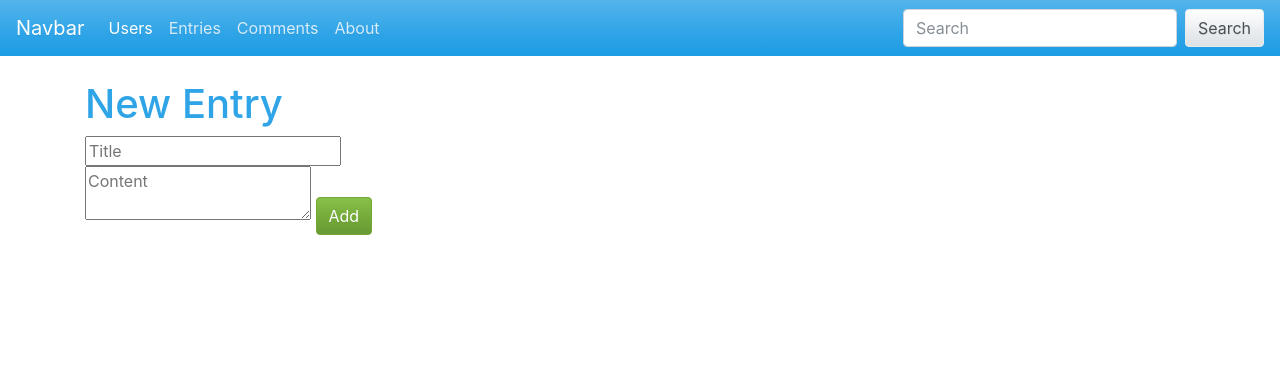
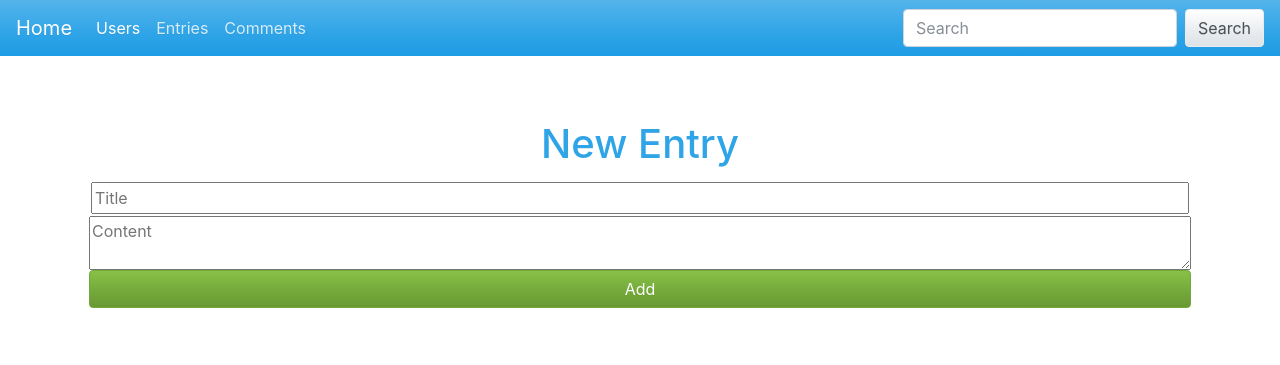
Before and after one commit to AndreasHansson1/project-api, a PHP site: template src/public/views/index.php in a window 1280 px wide. Shown: the top 365 px of the page. Run offline with PHP 8.4, Linux system fonts and the light colour scheme; the template is opened without the code that fills it, so the values that code supplies are empty; some libraries are stand-ins or nearby versions.

Commit message:
Css and navbar changes.
Css and navbar changes.

```diff
--- a/src/public/css/style.css
+++ b/src/public/css/style.css
@@ -1,7 +1,51 @@
-/* body, html {
+
+
+body, html {
   display: flex;
-  justify-content: center;
-  align-items: center;
+  flex-direction: column;
+  max-width: 100%;
   font-family: -apple-system, BlinkMacSystemFont, 'Segoe UI', Roboto, Oxygen, Ubuntu, Cantarell, 'Open Sans', 'Helvetica Neue', sans-serif
 }
- */
+
+.container {
+  display: flex;
+  flex-direction: column;
+  margin: 20px;
+  padding: 20px;
+  max-width: 100%
+}
+
+h1 {
+  text-align: center;
+}
+
+#newTitle {
+  display: flex;
+  flex-direction: column;
+  margin: 2px;
+  padding: 2px;
+  max-width: 100%;
+}
+
+#newContent {
+  display: flex;
+  flex-direction: column;
+
+  max-width: 100%;
+}
+
+.btn btn-success {
+  display: flex;
+  flex-direction: column;
+  margin: 200px;
+  padding: 200px;
+  max-width: 100%;
+}
+
+.form-group {
+  display: flex;
+  flex-direction: column;
+  margin: 2px;
+  padding: 2px;
+  max-width: 100%;
+}
--- a/src/public/views/index.php
+++ b/src/public/views/index.php
@@ -42,7 +42,7 @@
 </div>
     <?php else : ?>
     <nav class="navbar navbar-expand-lg navbar-dark bg-primary">
-  <a class="navbar-brand" href="#">Navbar</a>
+  <a class="navbar-brand" href="#">Home</a>
   <button class="navbar-toggler" type="button" data-toggle="collapse" data-target="#navbarColor01" aria-controls="navbarColor01" aria-expanded="false" aria-label="Toggle navigation">
     <span class="navbar-toggler-icon"></span>
   </button>
@@ -50,18 +50,15 @@
   <div class="collapse navbar-collapse" id="navbarColor01">
     <ul class="navbar-nav mr-auto">
       <li class="nav-item active">
-        <a class="nav-link" id="users" href="PleaseEnableJavascript.html"> Users <span class="sr-only">(current)</span> </a>
+        <a class="nav-link" id="users" href="PleaseEnableJavascript.html" onclick="getAllUsers();return false;"> Users <span class="sr-only">(current)</span> </a>
       </li>
       <li class="nav-item">
-        <a class="nav-link" id="entries" href="#">Entries</a>
+        <a class="nav-link" id="entries" href="PleaseEnableJavascript.html" onclick="getAllEntries();return false;">Entries</a>
       </li>
       <li class="nav-item">
         <a class="nav-link" id="comments"  href="PleaseEnableJavascript.html" onclick="getAllComments();return false;">Comments</a>
+      </li>
 
-      </li>
-      <li class="nav-item">
-        <a class="nav-link" id="" href="#">About</a>
-      </li>
     </ul>
     <form class="form-inline my-2 my-lg-0">
       <input class="form-control mr-sm-2" type="text" placeholder="Search">
```
